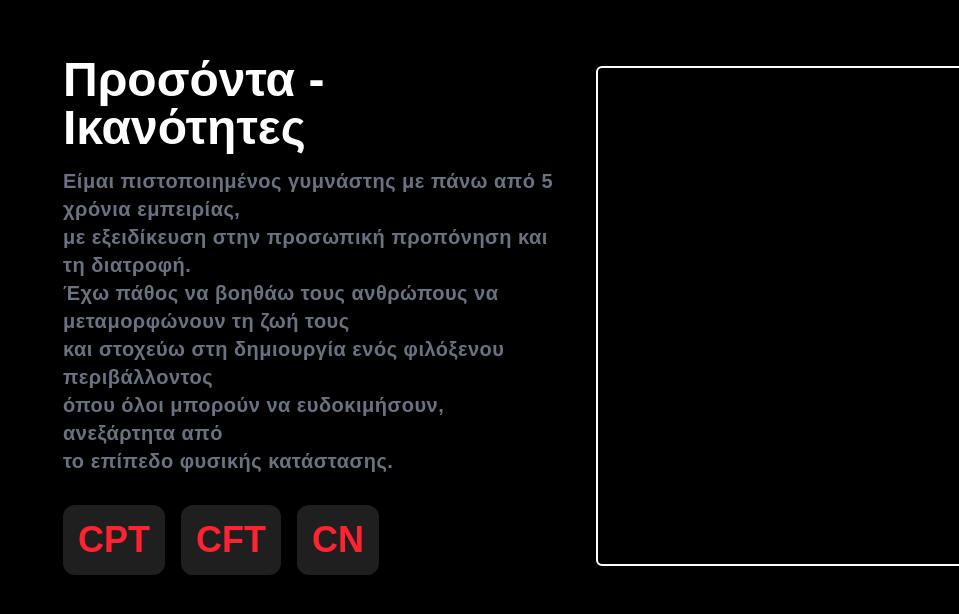
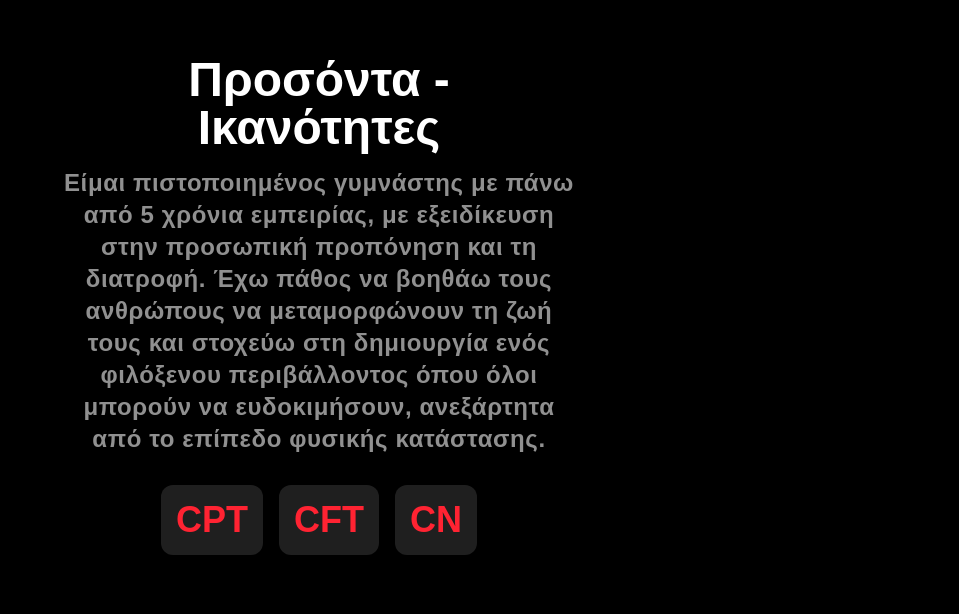
Before and after one commit to AlexandrosMentoudakis24/personal_trainer_project, a Next.js app: page / in a window 1280 px wide. Shown: the part 1626-2240 px from the top of the page, without its empty margins (321-1280 px from the left). Built offline with nearby package versions, Linux system fonts and the light colour scheme.

Commit message:
latest commit

```diff
--- a/app/components/home_screen/QualificationsContainer.tsx
+++ b/app/components/home_screen/QualificationsContainer.tsx
@@ -1,23 +1,21 @@
 import QualificationsCard from "../ui/cards/QualificationsCard";
+import ExtraInformationText from "../ui/texts/ExtraInformationText";
 
 const QualificationsContainer = () => {
 	return (
 		<div className="w-full flex flex-row justify-center items-center py-[25px] gap-x-[40px]">
-			<div className="flex flex-col gap-y-[30px]">
-				<div className="flex flex-col text-left gap-y-[15px]">
+			<div className="flex flex-col justify-center items-center gap-y-[30px]">
+				<div className="flex flex-col justify-center items-center text-center gap-y-[15px]">
 					<span className="font-bold text-5xl text-white">
 						Προσόντα - Ικανότητες
 					</span>
-					<span className="text-xl text-gray-500 font-bold tracking-wide">
-						Είμαι πιστοποιημένος γυμνάστης με πάνω από 5 χρόνια εμπειρίας,{" "}
-						<br />
-						με εξειδίκευση στην προσωπική προπόνηση και τη διατροφή. <br />
-						Έχω πάθος να βοηθάω τους ανθρώπους να μεταμορφώνουν τη ζωή τους{" "}
-						<br />
-						και στοχεύω στη δημιουργία ενός φιλόξενου περιβάλλοντος <br />
-						όπου όλοι μπορούν να ευδοκιμήσουν, ανεξάρτητα από <br />
-						το επίπεδο φυσικής κατάστασης.
-					</span>
+					<ExtraInformationText
+						text="Είμαι πιστοποιημένος γυμνάστης με πάνω από 5 χρόνια εμπειρίας, με
+						εξειδίκευση στην προσωπική προπόνηση και τη διατροφή. Έχω πάθος να
+						βοηθάω τους ανθρώπους να μεταμορφώνουν τη ζωή τους και στοχεύω στη
+						δημιουργία ενός φιλόξενου περιβάλλοντος όπου όλοι μπορούν να
+						ευδοκιμήσουν, ανεξάρτητα από το επίπεδο φυσικής κατάστασης."
+					/>
 				</div>
 				<div className="flex flex-row justify-start items-center gap-x-[16px]">
 					<QualificationsCard qualificationText="CPT" />
@@ -25,7 +23,6 @@ const QualificationsContainer = () => {
 					<QualificationsCard qualificationText="CN" />
 				</div>
 			</div>
-			<div className="w-[550px] h-[500px] rounded-md border-[2px] border-white"></div>
 		</div>
 	);
 };
```
